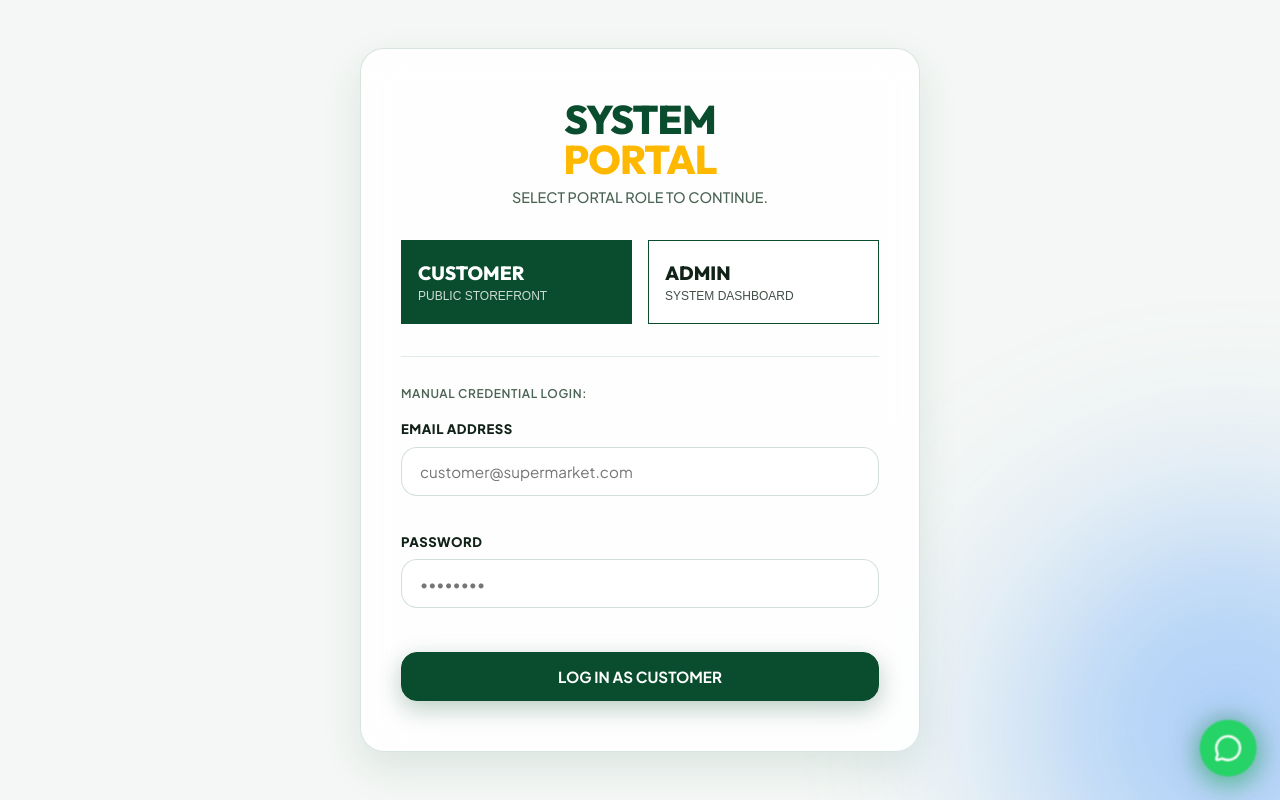
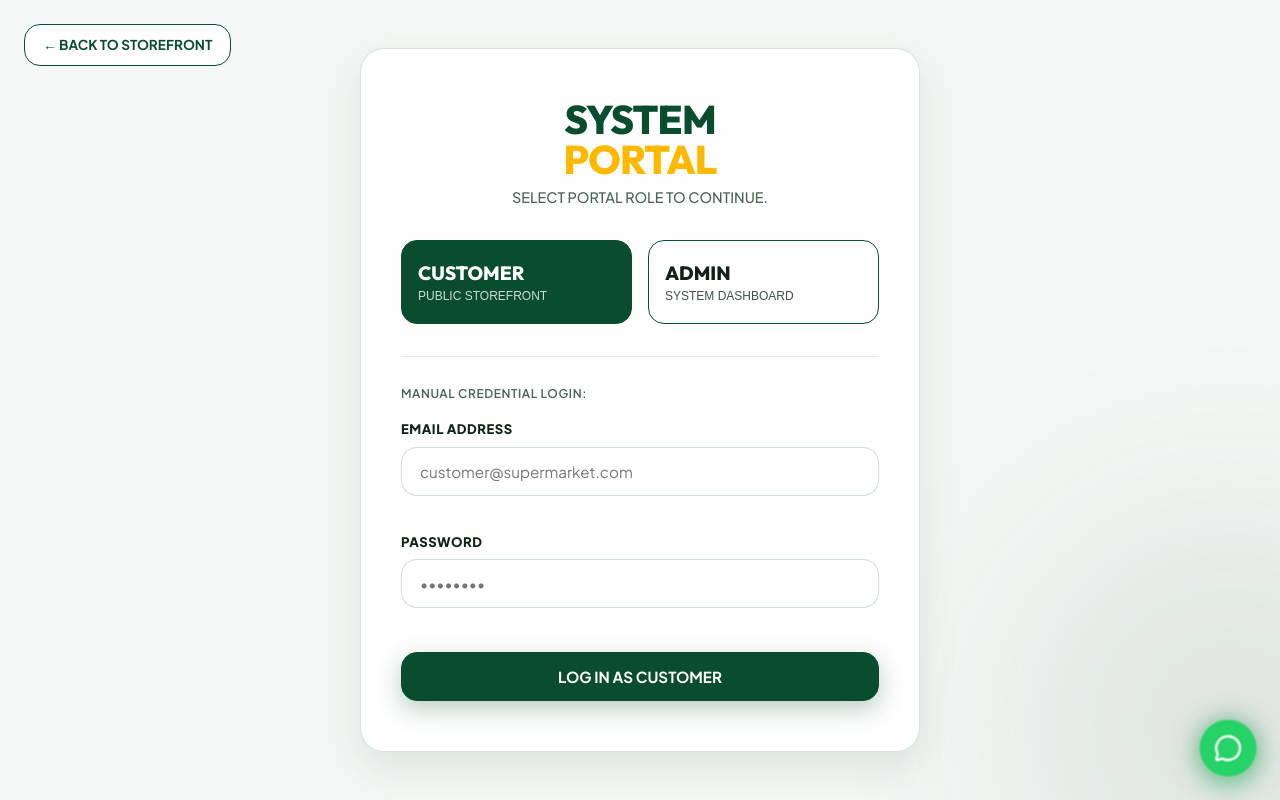
Before and after one commit to aslahfn/roya, a Next.js app: page /login in a window 1280 px wide. Built offline with nearby package versions, Linux system fonts and the light colour scheme.

Commit message:
feat: add explicit Back to Storefront navigation button on login portal

```diff
--- a/src/app/login/page.tsx
+++ b/src/app/login/page.tsx
@@ -94,9 +94,16 @@ export default function LoginPage() {
       overflow: 'hidden'
     }}>
 
-      {/* Background Blurs using user's blue accent color */}
+      {/* Top Left Navigation: Back to Storefront */}
+      <div style={{ position: 'absolute', top: '24px', left: '24px', zIndex: 10 }}>
+        <Link href="/" className="btn btn-secondary" style={{ padding: '10px 18px', fontSize: '0.85rem', textTransform: 'uppercase', display: 'inline-flex', alignItems: 'center', gap: '6px' }}>
+          ← Back to Storefront
+        </Link>
+      </div>
+
+      {/* Background Blurs */}
       <div className="blur-blob" style={{ width: '500px', height: '500px', top: '-100px', left: '-200px' }}></div>
-      <div className="blur-blob" style={{ width: '400px', height: '400px', bottom: '-150px', right: '-150px', background: '#60a5fa' }}></div>
+      <div className="blur-blob" style={{ width: '400px', height: '400px', bottom: '-150px', right: '-150px', background: 'rgba(10, 77, 46, 0.2)' }}></div>
 
       <div className="glass-panel animate-fade-in" style={{
         width: '100%',
@@ -129,16 +136,17 @@ export default function LoginPage() {
           </div>
         )}
 
-        {/* User's Original Style Role Options: Only Customer & Admin */}
+        {/* Role Options: Customer & Admin */}
         <div style={{ display: 'grid', gridTemplateColumns: '1fr 1fr', gap: '16px', marginBottom: '32px' }}>
           <button
             type="button"
             onClick={() => handleQuickDemo('customer')}
             disabled={loading}
             style={{
-              background: loginMode === 'customer' ? 'var(--accent-primary)' : 'rgba(255, 255, 255, 0.6)',
+              background: loginMode === 'customer' ? 'var(--accent-primary)' : 'rgba(255, 255, 255, 0.8)',
               color: loginMode === 'customer' ? '#ffffff' : 'var(--text-primary)',
-              border: '1px solid var(--accent-primary)',
+              border: '1.5px solid var(--accent-primary)',
+              borderRadius: 'var(--radius-md)',
               padding: '20px 16px',
               cursor: 'pointer',
               textAlign: 'left',
@@ -155,9 +163,10 @@ export default function LoginPage() {
             onClick={() => handleQuickDemo('admin')}
             disabled={loading}
             style={{
-              background: loginMode === 'admin' ? 'var(--accent-primary)' : 'rgba(255, 255, 255, 0.6)',
+              background: loginMode === 'admin' ? 'var(--accent-primary)' : 'rgba(255, 255, 255, 0.8)',
               color: loginMode === 'admin' ? '#ffffff' : 'var(--text-primary)',
-              border: '1px solid var(--accent-primary)',
+              border: '1.5px solid var(--accent-primary)',
+              borderRadius: 'var(--radius-md)',
               padding: '20px 16px',
               cursor: 'pointer',
               textAlign: 'left',
```
